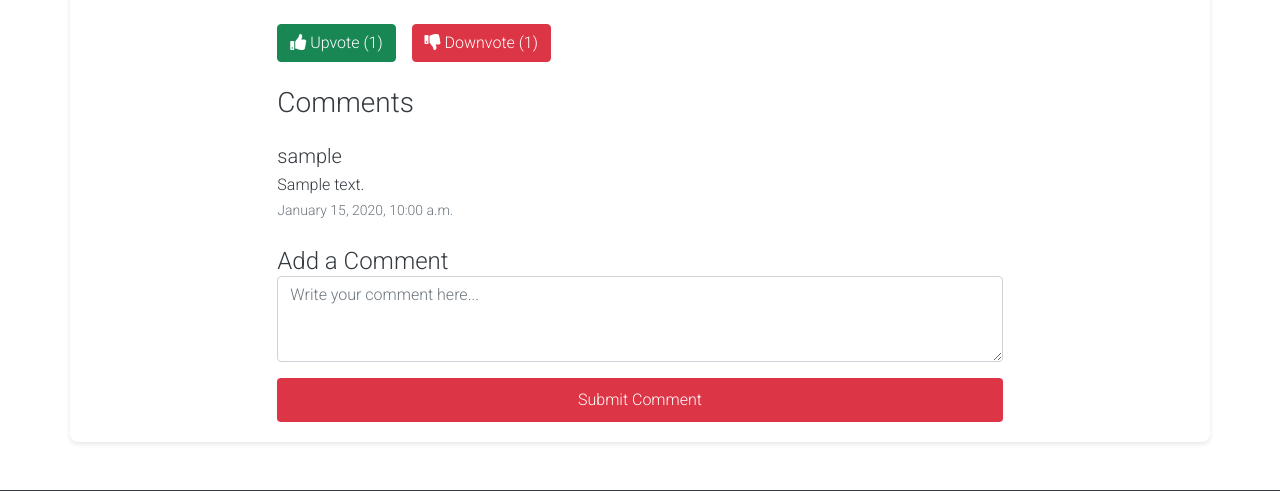
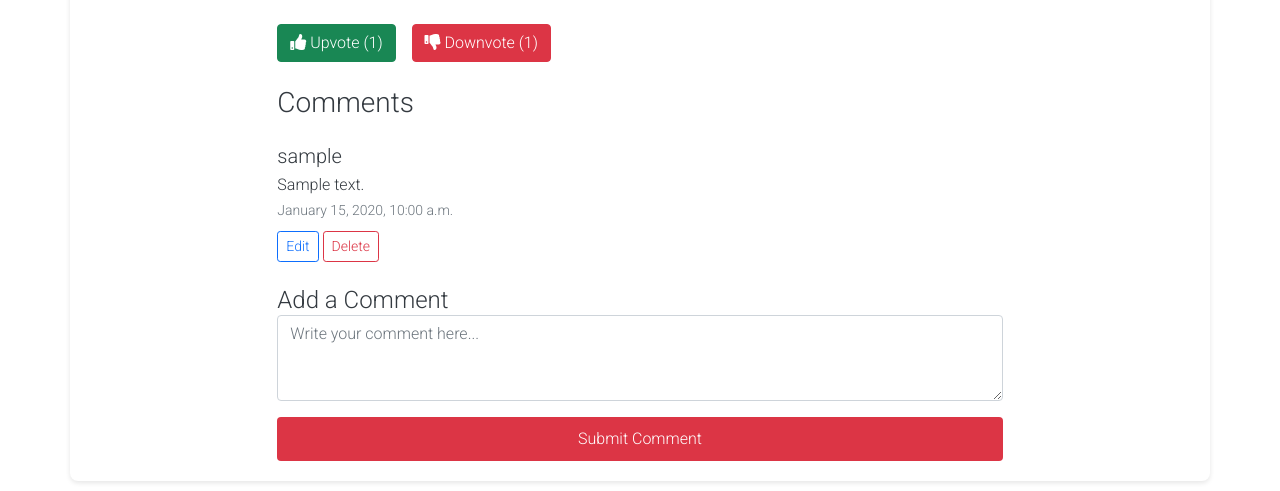
Before and after one commit to Taiwoogbonyomi/Food_Blog, a Django app: page /recipe/1/comment/ in a window 1280 px wide. Shown: the part 682-1173 px from the top of the page. Run offline with Django 4.2, Linux system fonts and the light colour scheme; a user stored in the database is signed in; tables that the repository leaves empty hold one stand-in row (values such as "Sample post"); grey boxes marked "Sample" are stand-in pictures; parts of the project's set-up code (start-up, migrations or seed data) failed here and were passed over.

Commit message:
Added edit and delete buttons for comments author

```diff
--- a/foodblog/forms.py
+++ b/foodblog/forms.py
@@ -1,12 +1,14 @@
 from django import forms
 from .models import Comment
+
 
 class CommentForm(forms.ModelForm):
     class Meta:
         model = Comment
         fields = ['content']
         widgets = {
-            'content': forms.Textarea(attrs={'rows': 3, 'placeholder': 'Write your comment here...'}),
+            'content': forms.Textarea(attrs={
+                'rows': 3, 'placeholder': 'Write your comment here...'}),
         }
         labels = {
             'content': 'Comment',
--- a/foodblog/templates/foodblog/recipe_detail.html
+++ b/foodblog/templates/foodblog/recipe_detail.html
@@ -64,6 +64,16 @@
                                 <h5 class="mt-0 mb-1">{{ comment.author }}</h5>
                                 <p>{{ comment.content }}</p>
                                 <small class="text-muted">{{ comment.created_at|date:"F j, Y, g:i a" }}</small>
+                                {% if user == comment.author %}
+                                <div class="mt-2">
+                                    <a href="{% url 'comment_update' comment.pk %}" class="btn btn-sm btn-outline-primary">
+                                        Edit
+                                    </a>
+                                    <a href="{% url 'comment_delete' comment.pk %}" class="btn btn-sm btn-outline-danger">
+                                        Delete
+                                    </a>
+                                </div>
+                            {% endif %}
                             </div>
                         </li>
                     {% endfor %}
--- a/foodblog/views.py
+++ b/foodblog/views.py
@@ -32,6 +32,7 @@ class RecipeDetailView(DetailView):
         context['form'] = CommentForm()
         return context
 
+
 @method_decorator(login_required, name='dispatch')
 class CommentCreateView(CreateView):
     model = Comment
@@ -42,7 +43,8 @@ class CommentCreateView(CreateView):
         recipe = get_object_or_404(Recipe, pk=self.kwargs['pk'])
         form.instance.recipe = recipe
         form.instance.author = self.request.user
-        messages.success(self.request, 'Your comment has been posted successfully!')
+        messages.success(
+            self.request, 'Your comment has been posted successfully!')
         return super().form_valid(form)
 
     def get_success_url(self):
@@ -53,6 +55,7 @@ class CommentCreateView(CreateView):
         context['recipe'] = get_object_or_404(Recipe, pk=self.kwargs['pk'])
         context['comments'] = context['recipe'].comments.all()
         return context
+
 
 def signup(request):
     if request.method == 'POST':
@@ -66,12 +69,15 @@ def signup(request):
         form = UserCreationForm()
     return render(request, 'registration/signup.html', {'form': form})
 
+
 class CommentForm(forms.ModelForm):
     class Meta:
         model = Comment
         fields = ['content']
         widgets = {
-            'content': forms.Textarea(attrs={'rows': 3, 'placeholder': 'Write your comment here...'}),
+            'content': forms.Textarea(
+                attrs={'rows': 3, 'placeholder': 'Write your comment here...'
+                       }),
         }
         labels = {
             'content': 'Comment',
@@ -90,8 +96,8 @@ def custom_login(request):
             messages.error(request, 'Invalid username or password.')
     else:
         form = AuthenticationForm()
+    return render(request, 'registration/login.html', {'form': form})
 
-    return render(request, 'registration/login.html', {'form': form})
 
 @login_required
 def recipe_upvote(request, pk):
@@ -101,6 +107,7 @@ def recipe_upvote(request, pk):
     messages.success(request, 'You have upvoted this recipe!')
     return redirect('recipe_detail', pk=pk)
 
+
 @login_required
 def recipe_downvote(request, pk):
     recipe = get_object_or_404(Recipe, pk=pk)
```
